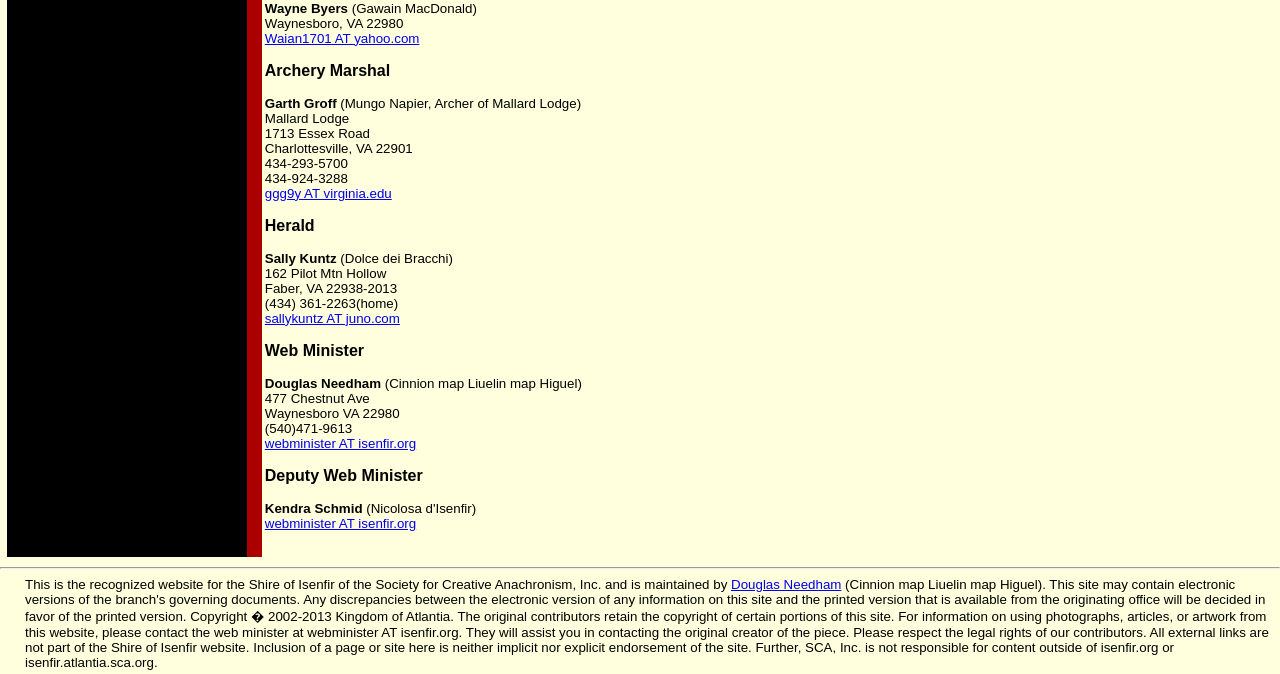
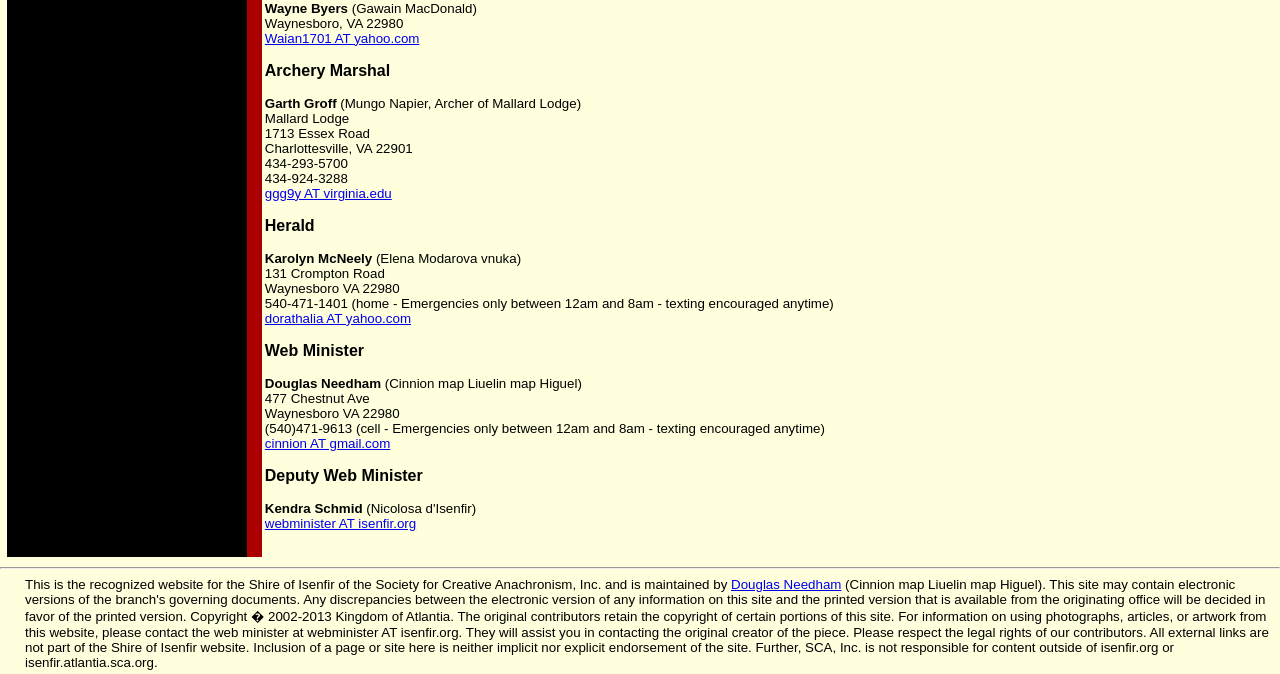
Before and after one commit to cinnion/sca-isenfir, a PHP site: page /officers.php in a window 1280 px wide. Shown: the part 1359-2033 px from the top of the page. Run offline with PHP 8.4, Linux system fonts and the light colour scheme.

Commit message:
Updated officers - Listed Elena as herald, consent recorded as a comment for date email received. - Updated contact hour notes for myself

```diff
--- a/officers.php
+++ b/officers.php
@@ -102,18 +102,18 @@ Charlottesville, VA 22901<br/>
 <a href="mailto:ggg9y AT virginia.edu">ggg9y AT virginia.edu</a><br/>
 
 <h3>Herald</h3>
-<b>Sally Kuntz</b> (Dolce dei Bracchi)<br/>
-162 Pilot Mtn Hollow<br/>
-Faber, VA 22938-2013<br/>
-(434) 361-2263(home)<br/>
-<a href="mailto:sallykuntz AT juno.com">sallykuntz AT juno.com</a><br/>
+<b>Karolyn McNeely</b> (Elena Modarova vnuka)<br/> <!-- Concent updated 2013 Jan 7 -->
+131 Crompton Road<br/>
+Waynesboro VA 22980<br/>
+540-471-1401 (home - Emergencies only between 12am and 8am - texting encouraged anytime)<br/>
+<a href="mailto:dorathalia AT yahoo.com">dorathalia AT yahoo.com</a><br/>
 
 <h3>Web Minister</h3>
-<b>Douglas Needham</b> (Cinnion map Liuelin map Higuel)<br/>
+<b>Douglas Needham</b> (Cinnion map Liuelin map Higuel)<br/> <!-- Concent given 2012 July 1 -->
 477 Chestnut Ave<br/>
 Waynesboro VA 22980<br/>
-(540)471-9613<br/>
-<a href="mailto:webminister AT isenfir.org">webminister AT isenfir.org</a><br/>
+(540)471-9613 (cell - Emergencies only between 12am and 8am - texting encouraged anytime)<br/>
+<a href="mailto:cinnion AT gmail.com">cinnion AT gmail.com</a><br/>
 
 <h3>Deputy Web Minister</h3>
 <b>Kendra Schmid</b> (Nicolosa d'Isenfir)<br/>
```
